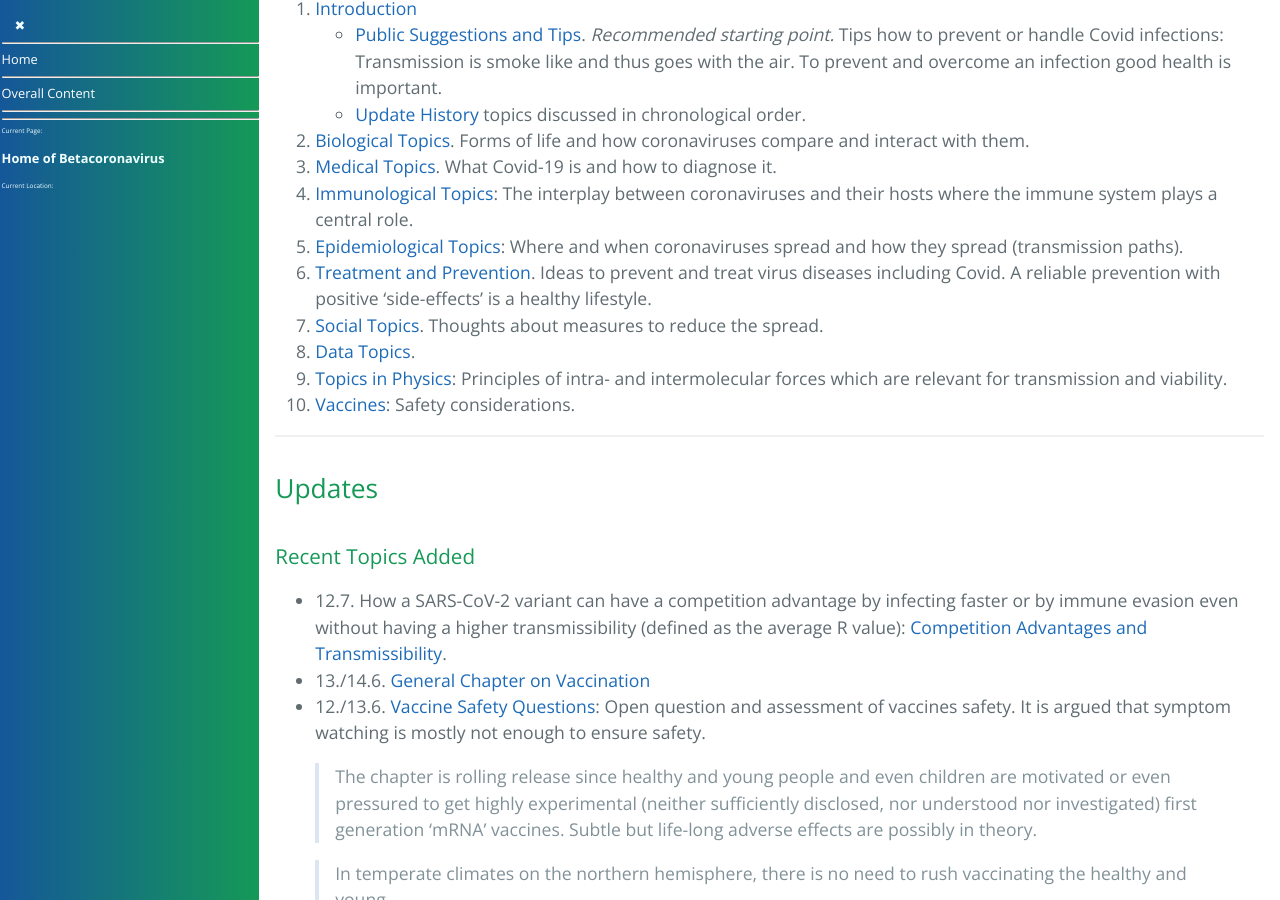
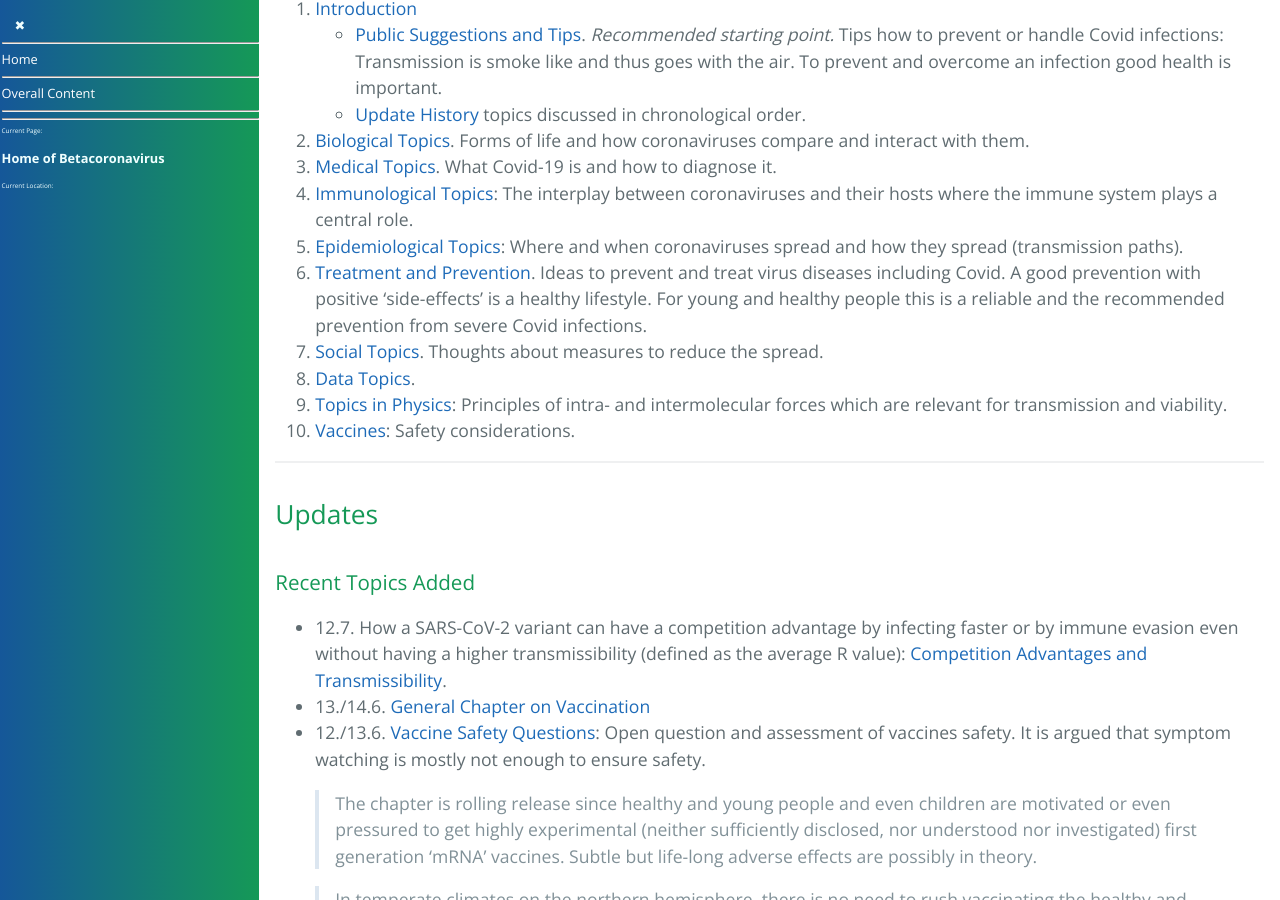
Before and after one commit to forestgrape/coronavirus, a Jekyll site: the page built from index.md, in a window 1280 px wide and 900 px high, scrolled down 622 px. Built offline with Jekyll 4.4.1, drawn with Linux system fonts in a browser that asks for light colours; our own code applies the rules of GitHub Pages for plain Markdown files.

Commit message:
formulation

```diff
--- a/index.md
+++ b/index.md
@@ -27,7 +27,7 @@ This section overviews the content. The [full content section](#content) lists t
 3. [Medical Topics](#medical-topics). What Covid-19 is and how to diagnose it.
 4. [Immunological Topics](#immunological-topics): The interplay between coronaviruses and their hosts where the immune system plays a central role.
 5. [Epidemiological Topics](#epidemiological-topics): Where and when coronaviruses spread and how they spread (transmission paths).
-6. [Treatment and Prevention](#treatment-and-prevention). Ideas to prevent and treat virus diseases including Covid. A reliable prevention with positive 'side-effects' is a healthy lifestyle.
+6. [Treatment and Prevention](#treatment-and-prevention). Ideas to prevent and treat virus diseases including Covid. A good prevention with positive 'side-effects' is a healthy lifestyle. For young and healthy people this is a reliable and the recommended prevention from severe Covid infections.
 7. [Social Topics](#social-topics). Thoughts about measures to reduce the spread.
 8. [Data Topics](#data-topics).
 9. [Topics in Physics](#physical-topics): Principles of intra- and intermolecular forces which are relevant for transmission and viability.
```
